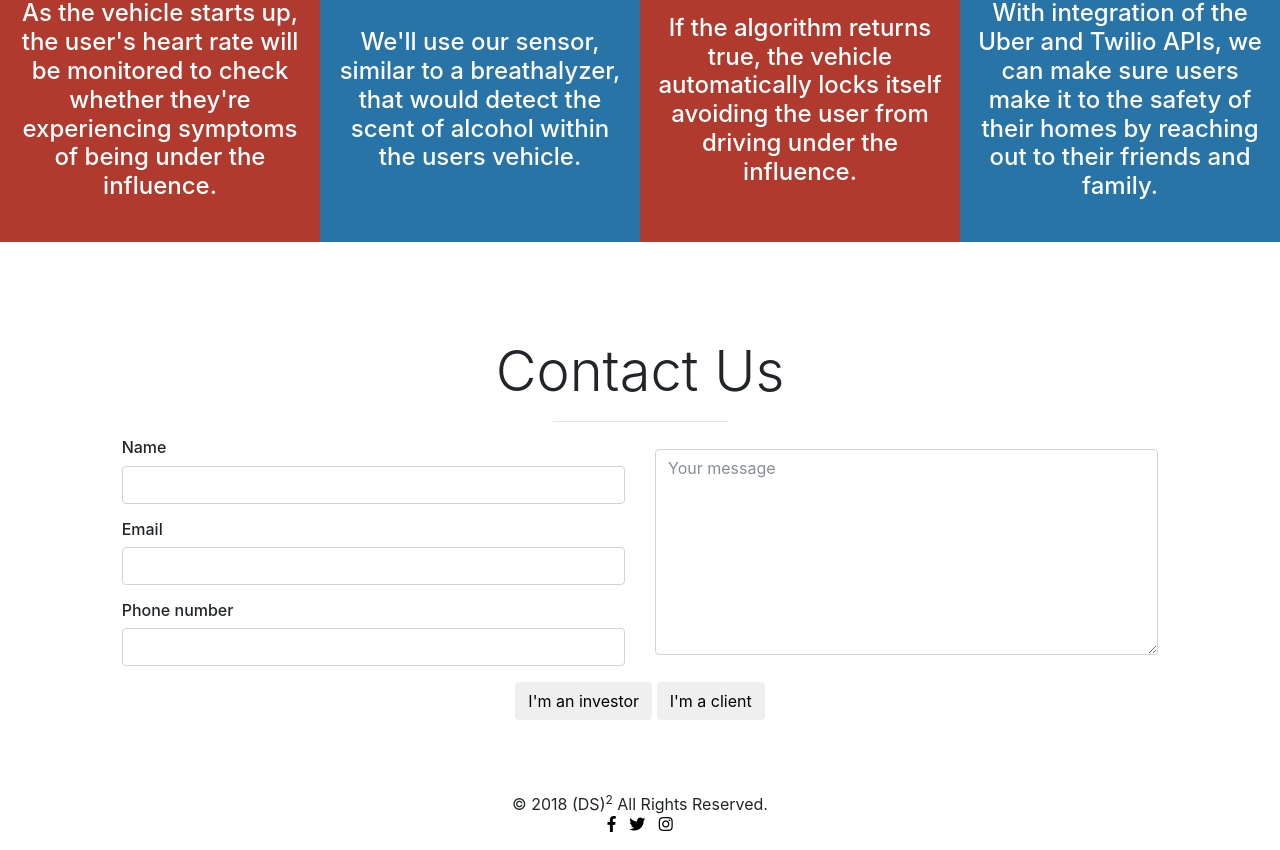
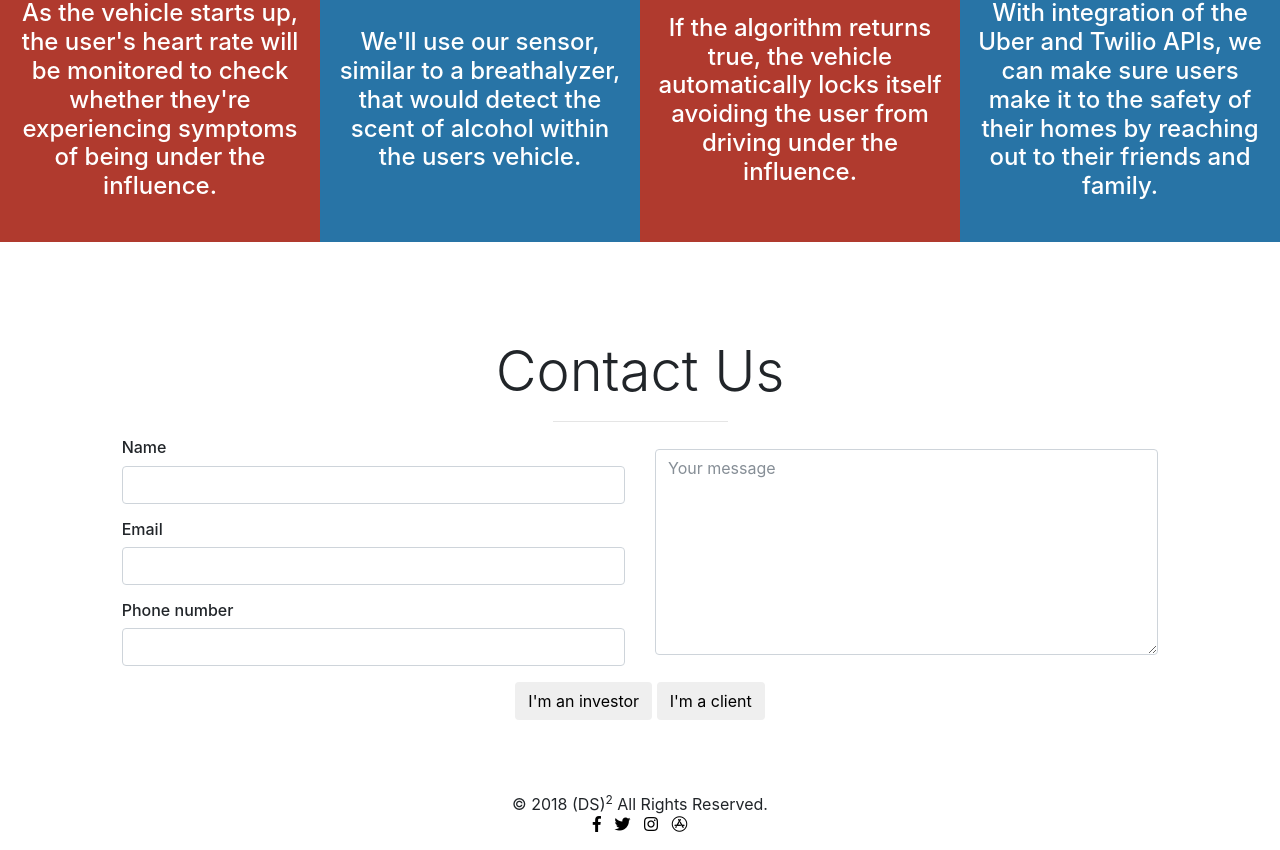
Before and after one commit to aisham19/DS2, a plain HTML site: page index.html in a window 1280 px wide. Shown: the part 2000-2850 px from the top of the page. Drawn offline with Linux system fonts and the light colour scheme; animation ran at ten frames a second.

Commit message:
Added app

```diff
--- a/css/styles.css
+++ b/css/styles.css
@@ -19,9 +19,8 @@ footer {
   line-height: 1.25;
 }
 .spin {animation: spin 10s linear infinite}
-/* .spin-fast:hover {animation: spin 2s linear} */
 @keyframes spin {
-  100% {transform:rotate(360deg)}
+  100% {transform: rotate(360deg)}
 }
 .main-hr {width: 0}
 body {overflow-x: hidden}
--- a/index.html
+++ b/index.html
@@ -162,7 +162,8 @@
           &copy; <span id="year"></span> (DS)<sup>2</sup> All Rights Reserved.<br />
           <a href="https://www.facebook.com/" class="fab fa-facebook-f" target="_blank"></a> <span>&nbsp;</span>
           <a href="https://twitter.com/" class="fab fa-twitter" target="_blank"></a> <span>&nbsp;</span>
-          <a href="https://www.instagram.com/" class="fab fa-instagram" target="_blank"></a>
+          <a href="https://www.instagram.com/" class="fab fa-instagram" target="_blank"></a> <span>&nbsp;</span>
+          <a href="https://ds2d.goodbarber.com/manage/app/#index" class="fab fa-app-store" target="_blank"></a>
         </p>
       </div>
     </footer>
```
